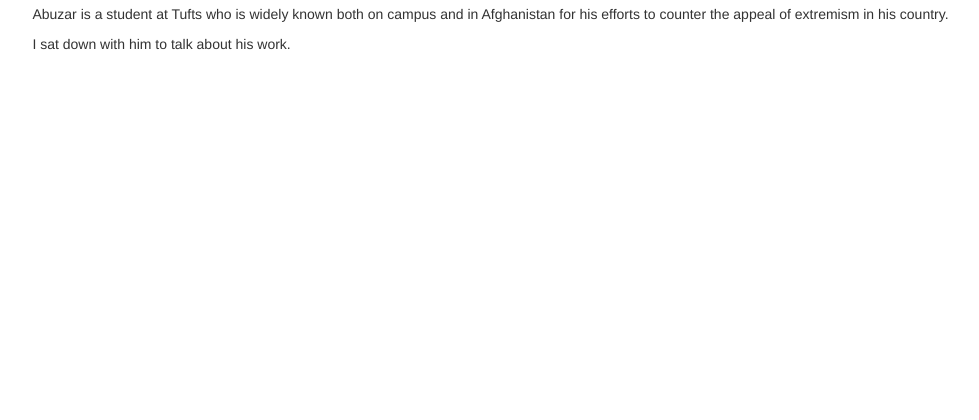
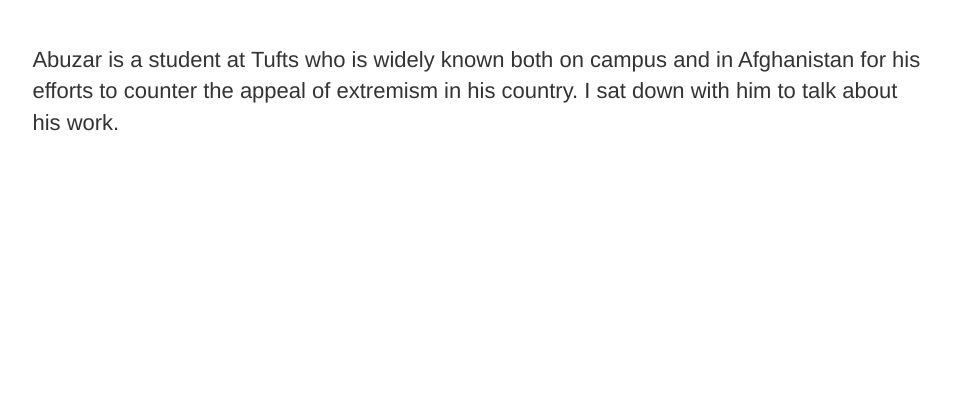
Before and after one commit to brinleym/brinleym.github.io, a PHP site: page /podcast.html in a window 1280 px wide. Shown: the part 237-657 px from the top of the page, without its empty margins (6-985 px from the left). Run offline with PHP 8.4, Linux system fonts and the light colour scheme; some libraries are stand-ins or nearby versions.

Commit message:
styles to podcast page

```diff
--- /dev/null
+++ b/podcast.css
@@ -0,0 +1,8 @@
+iframe {
+	width: 70%;
+}
+.description {
+	padding-top: 40px;
+	width: 70%;
+	font-size: 22px;
+}
--- a/podcast.html
+++ b/podcast.html
@@ -9,6 +9,7 @@
 		<link rel='stylesheet' href='https://maxcdn.bootstrapcdn.com/bootstrap/3.3.6/css/bootstrap.min.css' integrity='sha384-1q8mTJOASx8j1Au+a5WDVnPi2lkFfwwEAa8hDDdjZlpLegxhjVME1fgjWPGmkzs7' crossorigin='anonymous'>
 		<link rel='stylesheet' href='https://ajax.googleapis.com/ajax/libs/jqueryui/1.11.4/themes/smoothness/jquery-ui.css'>
 		<link rel='stylesheet' href='main.css'>
+		<link rel="stylesheet" type="text/css" href="podcast.css">
 		<link rel="stylesheet" href="mobile.css" media="all and (max-device-width:900px)"/>
 
 		<script src='https://ajax.googleapis.com/ajax/libs/jquery/2.2.0/jquery.min.js'></script>
@@ -30,8 +31,7 @@
 		<div id="header"></div>
 		<div class="main">
 			<iframe width="100%" height="166" scrolling="no" frameborder="no" src="https://w.soundcloud.com/player/?url=https%3A//api.soundcloud.com/tracks/249562788&amp;color=ff5500&amp;auto_play=false&amp;hide_related=false&amp;show_comments=true&amp;show_user=true&amp;show_reposts=false"></iframe>
-			<p>Abuzar is a student at Tufts who is widely known both on campus and in Afghanistan for his efforts to counter the appeal of extremism in his country.</p>
-			<p>I sat down with him to talk about his work.</p>
+			<p class="description">Abuzar is a student at Tufts who is widely known both on campus and in Afghanistan for his efforts to counter the appeal of extremism in his country. I sat down with him to talk about his work.</p>
 		</div>
 
 
--- a/resume.css
+++ b/resume.css
@@ -2,8 +2,7 @@
 	/*min-height: 200%;*/
 }
 .resume {
-	padding-left: 5%;
-	padding-right: 5%;
+	padding-right: 20%;
 }
 .bolden {
 	font-weight: bold;
```
